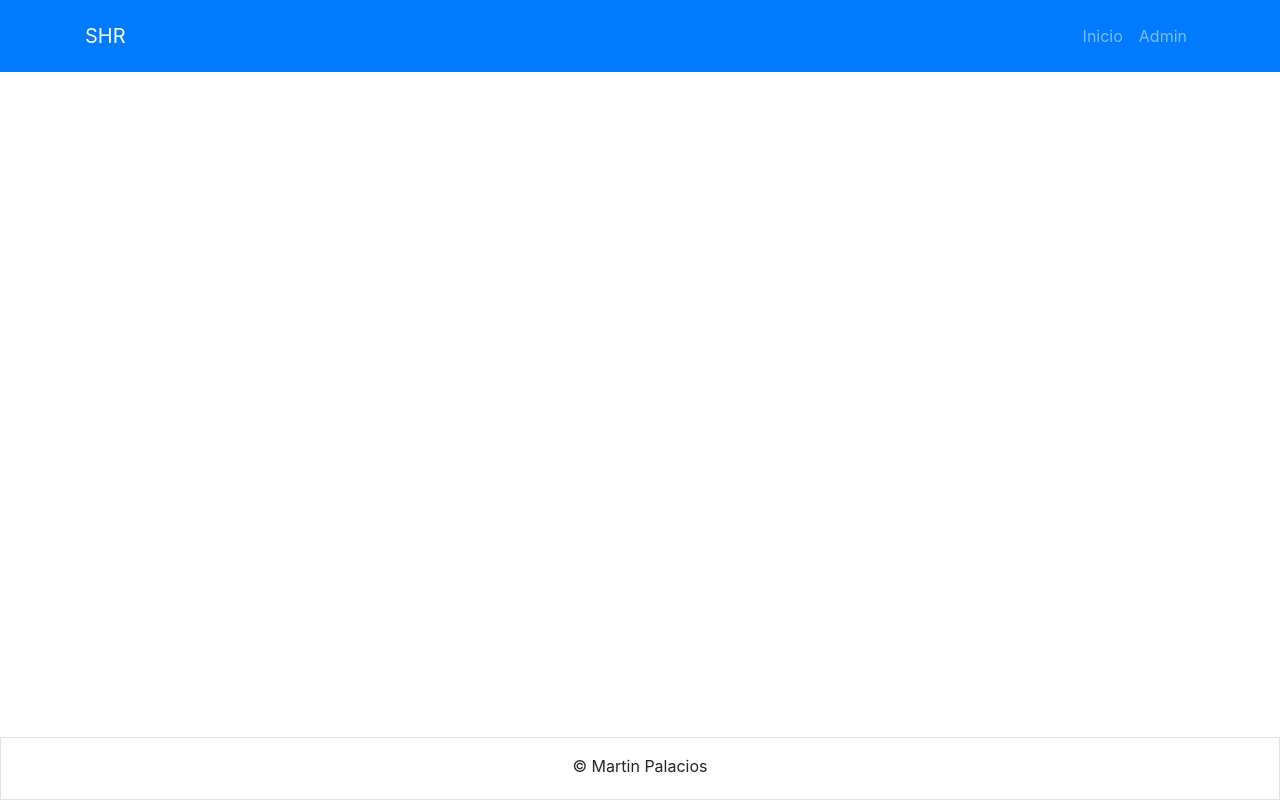
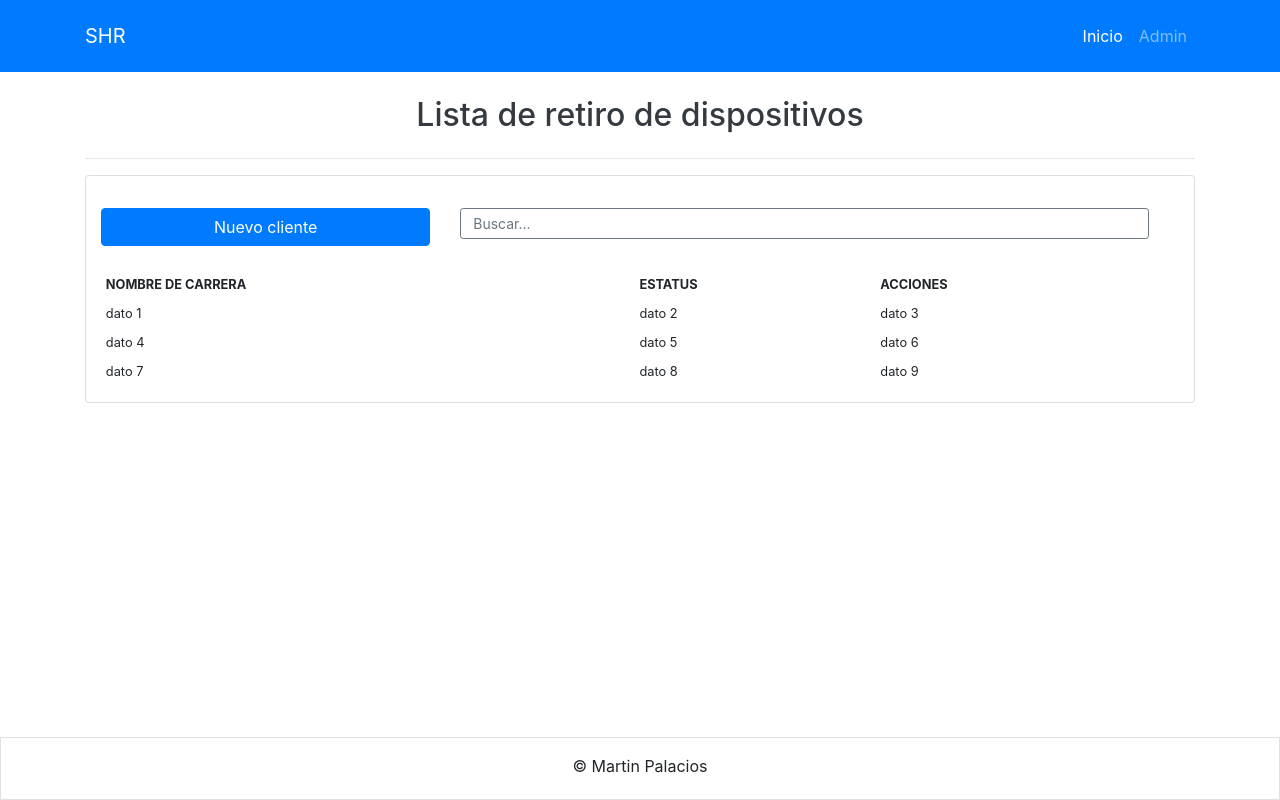
Before and after one commit to ibpalacios/Angular_SHR, an Angular app: page /device-delivery-list in a window 1280 px wide. Before the commit this address led to /. Built offline with nearby package versions, Linux system fonts and the light colour scheme.

Commit message:
SHR - Se agrego la vista de la lista de retiro de dispositivos

```diff
--- a/src/app/app-routing.module.ts
+++ b/src/app/app-routing.module.ts
@@ -6,6 +6,7 @@ import { DashboardComponent } from './pages/dashboard/dashboard.component';
 import { AuthGuard } from './guards/auth.guard';
 import { ClientListComponent } from './pages/client-module/client-list/client-list.component';
 import { TrackingOrderListComponent } from './pages/order-tracking-module/tracking-order-list/tracking-order-list.component';
+import { DeviceDeliveryListComponent } from './pages/device-module/device-delivery-list/device-delivery-list.component';
 
 
 
@@ -15,7 +16,9 @@ const routes: Routes = [
   { path: 'dashboard', component: DashboardComponent},
   { path: 'client-list', component: ClientListComponent},
   { path: 'tracking-order-list', component: TrackingOrderListComponent},
+  { path: 'device-delivery-list', component: DeviceDeliveryListComponent},
   { path: '', pathMatch: 'full', redirectTo: 'principal' }
+
 ];
 
 @NgModule({
--- a/src/app/pages/device-module/device-delivery-list/device-delivery-list.component.html
+++ b/src/app/pages/device-module/device-delivery-list/device-delivery-list.component.html
@@ -1 +1,74 @@
-<p>device-delivery-list works!</p>
+<h2 class="text-center text-dark m-4">Lista de retiro de dispositivos</h2>
+<hr>
+
+<div class="card">
+    <div class="row">
+
+        <div class="col-md-12">
+            <form>
+                <div class="row container mt-4">
+                    <div class="col-md-4 mt-2">
+                        <button class="btn btn-primary btn-block">Nuevo cliente</button>
+                    </div>
+                    <div class="col-md-8 mt-2">
+                        <div>
+                            <input type="text" name="searchText" class="form-control form-control-sm btn-outline-secondary ops" placeholder=" Buscar...">
+                        </div>
+                    </div>
+                </div>
+
+                <div class="row container mt-4">
+                    <div class="container small">
+                        <div class="row fadeIn">
+                            <div class="col-12">
+
+                                <table class="table table-sm table-hover table-borderless">
+                                    <thead>
+                                        <tr>
+                                            <th>NOMBRE DE CARRERA</th>
+                                            <th>ESTATUS</th>
+                                            <th>ACCIONES</th>
+                                        </tr>
+                                    </thead>
+
+                                    <!-- SE MUESTRA CUANDO HAY REGISTROS -->
+                                    <tbody>
+                                        <tr>
+                                            <td>dato 1</td>
+                                            <td>dato 2</td>
+                                            <td>dato 3</td>
+                                        </tr>
+                                        <tr>
+                                            <td>dato 4</td>
+                                            <td>dato 5</td>
+                                            <td>dato 6</td>
+                                        </tr>
+                                        <tr>
+                                            <td>dato 7</td>
+                                            <td>dato 8</td>
+                                            <td>dato 9</td>
+                                        </tr>
+                                    </tbody>
+
+                                    <!-- SE MUESTRA CUANDO NO HAY REGISTROS -->
+                                    <!-- <tbody *ngIf="careers.length &lt;= 0 && !cargando">
+                                        <tr>
+                                            <td colspan="14">
+                                                <div class="alert-dismissible text-center" style="padding: .75rem 1.25rem;">
+                                                    <h5 style="height: 100%;width: 100%;"><strong><i class="fa fa-frown-o" aria-hidden="true"></i> ¡NO HAY REGISTROS PARA MOSTRAR!</strong></h5>
+                                                </div>
+                                            </td>
+                                        </tr>
+                                    </tbody> -->
+                                </table>
+                                <!-- <div class="mt-4 float-right fadeIn ">
+                                    <pagination-controls (pageChange)="pageActual=$event" previousLabel="Anterior" nextLabel="Siguiente"></pagination-controls>
+                                </div> -->
+                            </div>
+                        </div>
+                    </div>
+                </div>
+            </form>
+        </div>
+    </div>
+</div>
```
